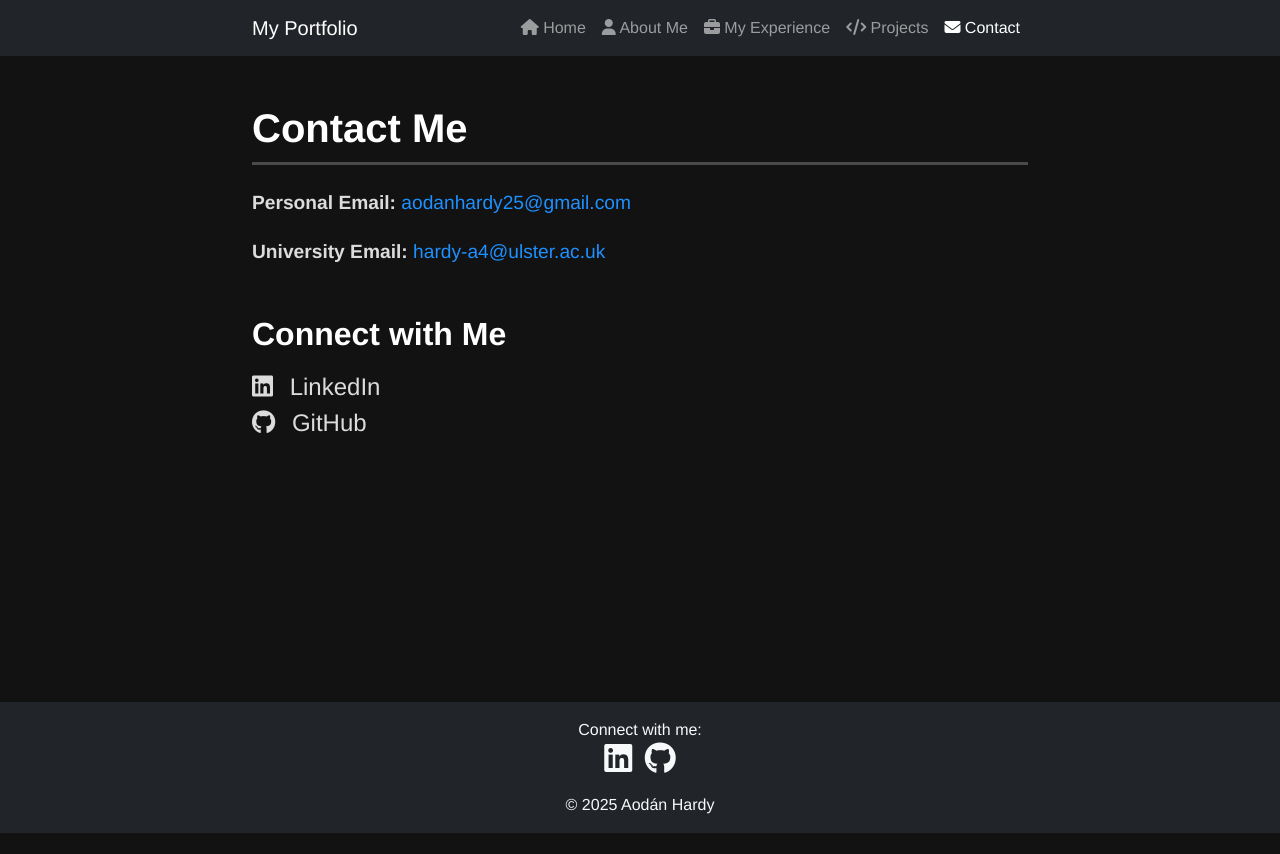
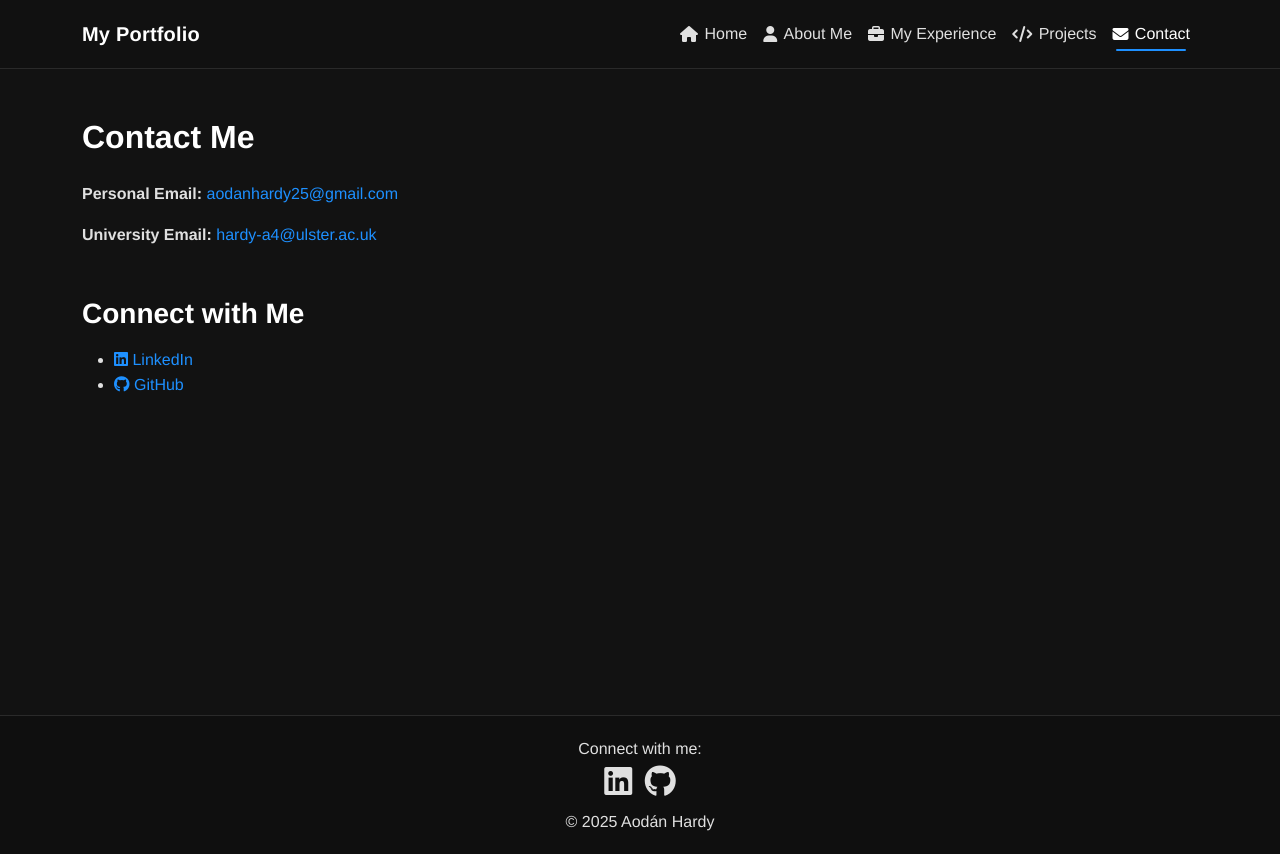
Before and after one commit to AodanHardy/MyPortfolio_2.0, a Django app: page /contact/ in a window 1280 px wide. Before the commit the page ends 833 px from the top, so only its background shows below. Run offline with Django 5.2, Linux system fonts and the light colour scheme.

Commit message:
file setup

```diff
--- /dev/null
+++ b/core/static/css/main.css
@@ -0,0 +1,133 @@
+/* ==========================================
+   GLOBAL VARIABLES
+   ========================================== */
+/* Colors */
+/* Typography */
+/* Sizing & spacing */
+/* Shadows */
+/* Transitions */
+/* Breakpoints */
+/* Z-index layers */
+/* ==========================================
+   BASE / GLOBAL (no page-specific styles here)
+   ========================================== */
+/* Reset */
+*,
+*::before,
+*::after {
+  box-sizing: border-box;
+}
+
+html, body {
+  height: 100%;
+}
+
+body.site {
+  background-color: #121212;
+  color: #e0e0e0;
+  font-family: "Helvetica Neue", Arial, sans-serif;
+  line-height: 1.6;
+  -webkit-font-smoothing: antialiased;
+}
+
+/* Typography */
+h1, h2, h3, h4, h5, h6 {
+  color: #ffffff;
+  font-weight: 700;
+  line-height: 1.25;
+  margin-bottom: 8px;
+}
+
+a {
+  color: #1e90ff;
+  text-decoration: none;
+  transition: color 0.3s ease;
+}
+
+a:hover, a:focus {
+  color: #ffffff;
+}
+
+/* Generic container helper (let Bootstrap manage widths) */
+.site-main {
+  min-height: 60vh;
+}
+
+/* ==========================================
+   NAVBAR (Bootstrap overrides, minimal & scoped)
+   ========================================== */
+.site-nav {
+  --bs-navbar-padding-y: .8rem;
+  background: rgba(18, 18, 18, 0.85);
+  backdrop-filter: saturate(140%) blur(6px);
+  border-bottom: 1px solid #2a2a2a;
+}
+.site-nav .navbar-brand {
+  color: #ffffff;
+  font-weight: 700;
+  letter-spacing: 0.2px;
+}
+.site-nav .navbar-toggler {
+  border-color: #2a2a2a;
+}
+.site-nav .nav-link {
+  color: #e0e0e0 !important;
+  display: inline-flex;
+  align-items: center;
+  gap: 0.4rem;
+  padding-inline: 0.75rem;
+}
+.site-nav .nav-link.active {
+  color: #ffffff !important;
+  position: relative;
+}
+.site-nav .nav-link.active::after {
+  content: "";
+  position: absolute;
+  left: 0.75rem;
+  right: 0.75rem;
+  bottom: 0.2rem;
+  height: 2px;
+  background: #1e90ff;
+  border-radius: 2px;
+}
+.site-nav .nav-link:hover {
+  color: #ffffff !important;
+}
+
+/* ==========================================
+   FOOTER
+   ========================================== */
+.site-footer {
+  background: #0f0f0f;
+  color: #e0e0e0;
+  border-top: 1px solid #2a2a2a;
+  padding: 1.25rem 0;
+  margin-top: auto;
+}
+.site-footer .footer-link {
+  color: #e0e0e0;
+  transition: color 0.3s ease, text-shadow 0.3s ease;
+}
+.site-footer .footer-link:hover {
+  color: #1e90ff;
+  text-shadow: 0 0 6px rgba(79, 140, 255, 0.5);
+}
+
+/* Utilities */
+.text-muted {
+  color: #b0b0b0 !important;
+}
+
+.main-container {
+  min-height: 550px;
+} /* legacy helper if used in templates */
+/* Motion preferences */
+@media (prefers-reduced-motion: reduce) {
+  * {
+    transition: none !important;
+    animation: none !important;
+  }
+}
+
+/*# sourceMappingURL=main.css.map */
--- /dev/null
+++ b/core/static/scss/_base.scss
@@ -0,0 +1,100 @@
+ @use 'variables' as *;
+
+/* ==========================================
+   BASE / GLOBAL (no page-specific styles here)
+   ========================================== */
+
+/* Reset */
+*,
+*::before,
+*::after { box-sizing: border-box; }
+
+html, body { height: 100%; }
+
+body.site {
+  background-color: $color-bg;
+  color: $color-text;
+  font-family: $font-family-base;
+  line-height: 1.6;
+  -webkit-font-smoothing: antialiased;
+}
+
+/* Typography */
+h1, h2, h3, h4, h5, h6 {
+  color: $color-heading;
+  font-weight: $font-weight-bold;
+  line-height: 1.25;
+  margin-bottom: $spacing-sm;
+}
+
+a { color: $color-accent; text-decoration: none; transition: color $transition-medium; }
+a:hover, a:focus { color: $color-heading; }
+
+/* Generic container helper (let Bootstrap manage widths) */
+.site-main { min-height: 60vh; }
+
+/* ==========================================
+   NAVBAR (Bootstrap overrides, minimal & scoped)
+   ========================================== */
+.site-nav {
+  --bs-navbar-padding-y: .8rem;
+  background: rgba(18,18,18,.85);
+  backdrop-filter: saturate(140%) blur(6px);
+  border-bottom: 1px solid $color-border;
+
+  .navbar-brand {
+    color: $color-heading;
+    font-weight: $font-weight-bold;
+    letter-spacing: .2px;
+  }
+
+  .navbar-toggler { border-color: $color-border; }
+
+  .nav-link {
+    color: $color-text !important;
+    display: inline-flex; align-items: center; gap: .4rem;
+    padding-inline: .75rem;
+
+    &.active {
+      color: $color-heading !important;
+      position: relative;
+    }
+    &.active::after {
+      content: "";
+      position: absolute; left: .75rem; right: .75rem; bottom: .2rem;
+      height: 2px; background: $color-accent; border-radius: 2px;
+    }
+
+    &:hover { color: $color-heading !important; }
+  }
+}
+
+/* ==========================================
+   FOOTER
+   ========================================== */
+.site-footer {
+  background: #0f0f0f;
+  color: $color-text;
+  border-top: 1px solid $color-border;
+  padding: 1.25rem 0;
+  margin-top: auto;
+
+  .footer-link {
+    color: $color-text;
+    transition: color $transition-medium, text-shadow $transition-medium;
+
+    &:hover {
+      color: $color-accent;
+      text-shadow: 0 0 6px rgba(79,140,255,.5);
+    }
+  }
+}
+
+/* Utilities */
+.text-muted { color: $color-text-muted !important; }
+.main-container { min-height: 550px; } /* legacy helper if used in templates */
+
+/* Motion preferences */
+@media (prefers-reduced-motion: reduce) {
+  * { transition: none !important; animation: none !important; }
+}
--- /dev/null
+++ b/core/static/scss/_variables.scss
@@ -0,0 +1,49 @@
+/* ==========================================
+   GLOBAL VARIABLES
+   ========================================== */
+
+/* Colors */
+$color-bg:        #121212;
+$color-surface:   #1b1b1b;
+$color-surface-alt: #1e1e1e;
+$color-border:    #2a2a2a;
+$color-text:      #e0e0e0;
+$color-text-muted:#b0b0b0;
+$color-heading:   #ffffff;
+$color-accent:    #1e90ff;      // bright blue accent
+$color-accent-soft:#4f8cff;
+$color-shadow:    rgba(0, 0, 0, 0.35);
+
+/* Typography */
+$font-family-base: 'Helvetica Neue', Arial, sans-serif;
+$font-weight-normal: 400;
+$font-weight-medium: 500;
+$font-weight-bold:   700;
+
+/* Sizing & spacing */
+$container-max: 960px;
+$radius-sm: 6px;
+$radius-md: 8px;
+$radius-lg: 14px;
+$spacing-xs: 4px;
+$spacing-sm: 8px;
+$spacing-md: 16px;
+$spacing-lg: 24px;
+$spacing-xl: 32px;
+
+/* Shadows */
+$shadow-card: 0 10px 28px $color-shadow;
+
+/* Transitions */
+$transition-fast: 0.2s ease;
+$transition-medium: 0.3s ease;
+
+/* Breakpoints */
+$bp-mobile: 480px;
+$bp-tablet: 768px;
+$bp-desktop: 1024px;
+$bp-wide: 1440px;
+
+/* Z-index layers */
+$z-nav: 100;
+$z-modal: 1000;
--- a/core/templates/base.html
+++ b/core/templates/base.html
@@ -20,15 +20,16 @@
       href="https://cdnjs.cloudflare.com/ajax/libs/font-awesome/6.5.0/css/all.min.css"
     >
 
-    <!-- Custom CSS -->
-    <link rel="stylesheet" href="{% static 'styles.css' %}">
+    <!-- Compiled CSS (from Sass) -->
+    <link rel="stylesheet" href="{% static 'css/main.css' %}">
   </head>
 
-  <body>
+  <body class="site">
     <!-- NAVBAR -->
-    <nav class="navbar navbar-expand-lg navbar-dark bg-dark">
+    <nav class="navbar navbar-expand-lg site-nav">
       <div class="container">
         <a class="navbar-brand" href="{% url 'index' %}">My Portfolio</a>
+
         <button
           class="navbar-toggler"
           type="button"
@@ -83,27 +84,27 @@
     </nav>
 
     <!-- MAIN CONTENT -->
-    <main class="container my-5">
+    <main class="site-main container my-5">
       {% block body %}{% endblock body %}
     </main>
 
     <!-- FOOTER -->
-    <footer class="footer bg-dark text-light py-3 mt-auto">
+    <footer class="site-footer">
       <div class="container text-center">
-        <p class="mb-0">Connect with me:</p>
+        <p class="mb-1">Connect with me:</p>
         <ul class="list-inline mb-2">
           <li class="list-inline-item">
-            <a href="https://www.linkedin.com/in/aodanhardy" class="text-light" target="_blank" rel="noopener noreferrer">
+            <a href="https://www.linkedin.com/in/aodanhardy" class="footer-link" target="_blank" rel="noopener noreferrer">
               <i class="fab fa-linkedin fa-2x"></i>
             </a>
           </li>
           <li class="list-inline-item">
-            <a href="https://github.com/aodanHardy" class="text-light" target="_blank" rel="noopener noreferrer">
+            <a href="https://github.com/aodanHardy" class="footer-link" target="_blank" rel="noopener noreferrer">
               <i class="fab fa-github fa-2x"></i>
             </a>
           </li>
         </ul>
-        <p class="mt-3 mb-0">© 2025 Aodán Hardy</p>
+        <p class="mb-0">© 2025 Aodán Hardy</p>
       </div>
     </footer>
 
```
Also changed, not shown: core/static/scss/main.scss (added, +7 -0 lines), core/static/scss/_about.scss (added), core/static/scss/_contact.scss (added), core/static/scss/_experience.scss (added), core/static/scss/_home.scss (added), core/static/scss/_projects.scss (added), 2 other files.
